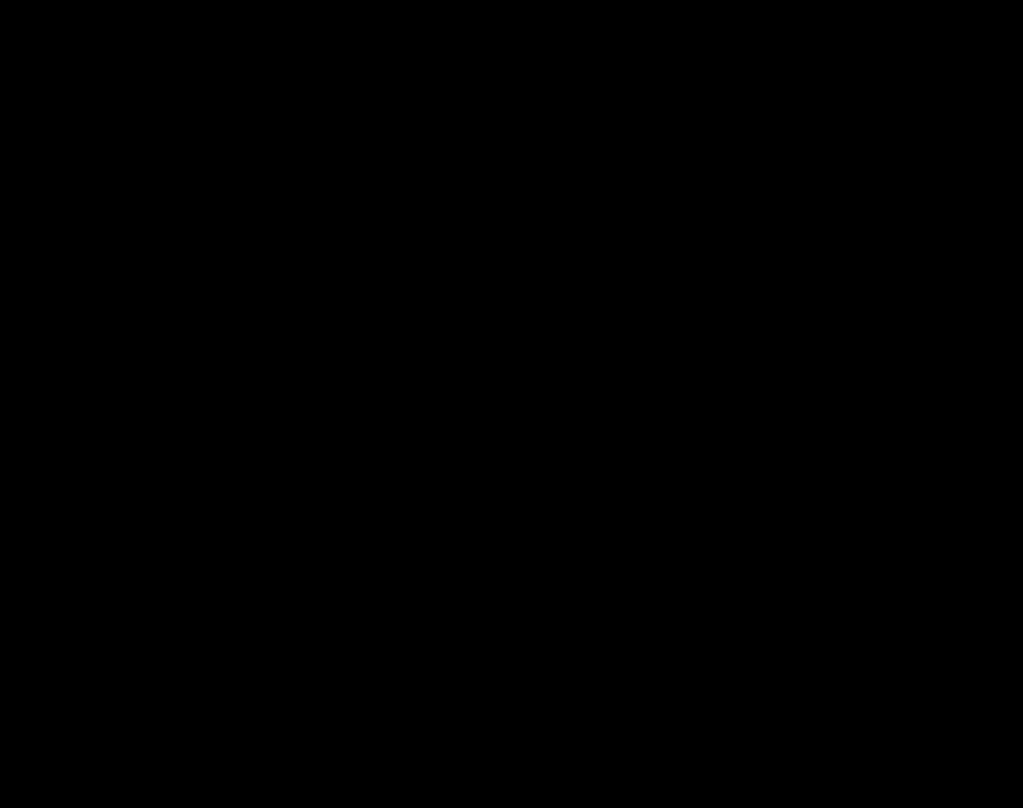
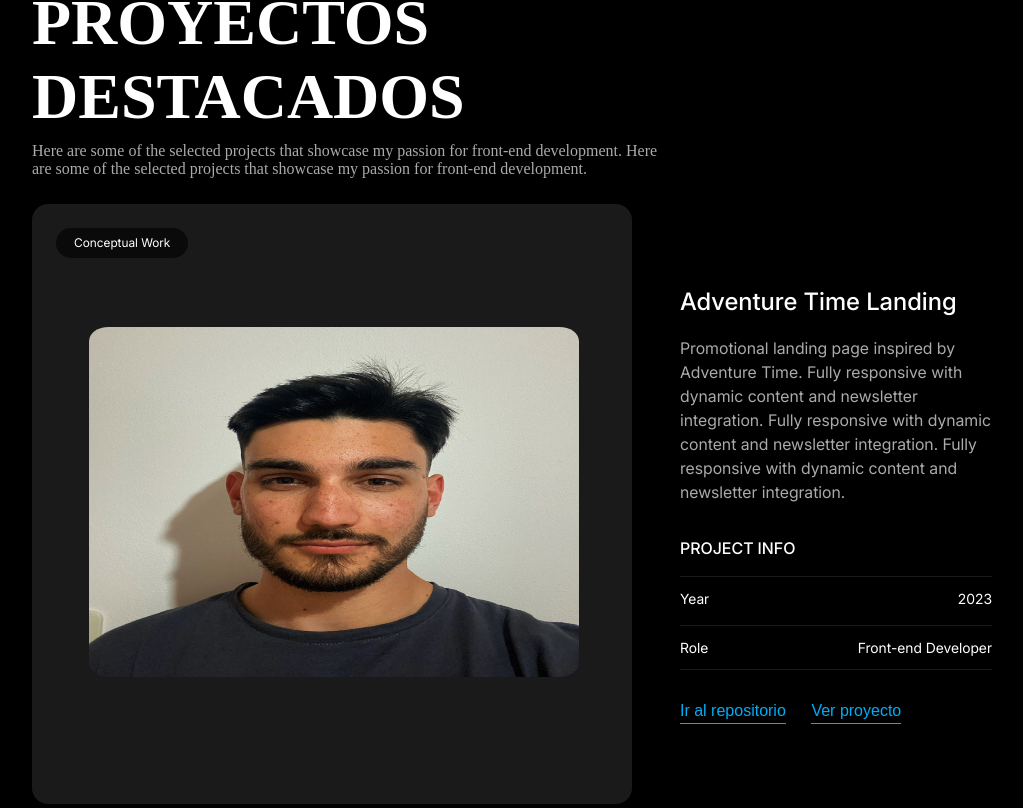
Before and after one commit to FranciscoCrema/Portfolio-V2, a Next.js app: page / in a window 1280 px wide. Shown: the part 912-1720 px from the top of the page, without its empty margins (128-1151 px from the left). Before the commit the page ends 868 px from the top, so only its background shows below. Built offline with nearby package versions, Linux system fonts and the light colour scheme.

Commit message:
create work section WIP

```diff
--- a/src/app/page.tsx
+++ b/src/app/page.tsx
@@ -1,11 +1,13 @@
 import NavBar from "@/components/layouts/Navbar";
 import Hero from "@/components/sections/Hero";
+import Work from "@/components/sections/Work";
 
 export default function Home() {
   return (
     <div className="pageContainer">
       <NavBar />
       <Hero />
+      <Work />
     </div>
   );
 }
--- a/src/components/sections/Hero/Hero.module.scss
+++ b/src/components/sections/Hero/Hero.module.scss
@@ -3,8 +3,6 @@
 .heroWrapper {
   width: auto;
   height: auto;
-  padding: 30px 0 80px 0;
-  margin: 0 12vh 0 12vh;
 
   .heroContent {
     width: 100%;
--- /dev/null
+++ b/src/components/sections/Work/Work.module.scss
@@ -0,0 +1,169 @@
+@use "@/styles/variables" as *;
+@use "@/styles/typography" as t;
+
+.workWrapper {
+  width: auto;
+  height: auto;
+  color: white;
+  display: flex;
+  flex-direction: column;
+
+  // Header
+  .workHeader {
+    width: 100%;
+    height: 138px;
+    margin-bottom: 80px;
+
+    .workTitle {
+      width: 60vw;
+      text-transform: uppercase;
+      font-size: clamp(2rem, 5vw, 4rem);
+      margin-bottom: 8px;
+      color: $color-text;
+    }
+
+    .workDescription {
+      width: 50vw;
+      font-size: 16px;
+      color: $color-description;
+    }
+  }
+
+  // Projects
+  .workItemsWrapper {
+    width: 100%;
+    height: auto;
+    display: flex;
+    flex-direction: column;
+    gap: 4vh;
+
+    // Item image
+    .workItem {
+      width: 100%;
+      height: auto;
+      display: flex;
+      align-items: center;
+      gap: 48px;
+
+      .containerImage {
+        background-color: #1a1a1a;
+        width: 600px;
+        height: 600px;
+        display: flex;
+        flex-direction: column;
+        justify-content: center;
+        padding: 126px 57px;
+        position: relative;
+        border-radius: 2vh;
+
+        .workCategory {
+          position: absolute;
+          width: auto;
+          height: auto;
+          top: 3vh;
+          left: 3vh;
+          background: #0a0a0a;
+          border-radius: 4vh;
+          padding: 1% 3%;
+          @include t.inter-regular(12px);
+        }
+
+        .imageWrapper {
+          width: 100%;
+          height: auto;
+          background: unset;
+
+          .image {
+            width: 490px;
+            height: 350px;
+            border-radius: 4%;
+          }
+        }
+      }
+
+      // Content of the item
+      .workItemContent {
+        width: 100%;
+        height: 100%;
+        display: flex;
+        flex-direction: column;
+        gap: 32px;
+
+        .workSubTitle {
+          @include t.inter-medium(24px);
+          margin-bottom: 16px;
+        }
+
+        .workDescription {
+          @include t.inter-regular(16px);
+          color: $color-description;
+        }
+
+        .workItemInfo {
+          display: flex;
+          flex-direction: column;
+          gap: 16px;
+
+          .workInfo {
+            text-transform: uppercase;
+            @include t.inter-medium(16px);
+          }
+
+          .workMetaRow {
+            width: 100%;
+            display: flex;
+            justify-content: space-between;
+            @include t.inter-regular(14px);
+            position: relative;
+            padding-top: 12px;
+
+            &:not(:first-child)::before {
+              content: "";
+              position: absolute;
+              top: 0;
+              width: 100%;
+              height: 1px;
+              background-color: rgba(255, 255, 255, 0.1);
+            }
+
+            &:last-child::after {
+              content: "";
+              position: absolute;
+              bottom: 0;
+              width: 100%;
+              height: 1px;
+              background-color: rgba(255, 255, 255, 0.1);
+            }
+
+            &:last-child {
+              padding-bottom: 12px;
+            }
+          }
+        }
+
+        .buttonWrapper {
+          width: 100%;
+          display: flex;
+          justify-content: flex-start;
+          gap: 2vw;
+
+          .button {
+            background: unset;
+            border: unset;
+            color: $hover-button-text;
+            font-size: 16px;
+            border-bottom: 1px solid $hover-button-text;
+            padding-bottom: 1%;
+            cursor: pointer;
+            transition: all 0.2s ease-in-out;
+
+            &:hover {
+              color: $color-text;
+              border-bottom: 1px solid $color-text;
+            }
+          }
+        }
+      }
+    }
+  }
+}
--- /dev/null
+++ b/src/components/sections/Work/index.tsx
@@ -0,0 +1,53 @@
+import style from "./Work.module.scss";
+import { workSection } from "@/content/work";
+
+export default function Work() {
+  return (
+    <section className={style.workWrapper}>
+      <div className={style.workHeader}>
+        <h1 className={style.workTitle}>{workSection.header.title}</h1>
+        <p className={style.workDescription}>
+          {workSection.header.description}
+        </p>
+      </div>
+
+      <div className={style.workItemsWrapper}>
+        {workSection.items.map((item) => (
+          <div className={style.workItem}>
+            <div className={style.containerImage}>
+              <h3 className={style.workCategory}>{item.category}</h3>
+              <div className={style.imageWrapper}>
+                <img src={item.image} alt={item.alt} className={style.image} />
+              </div>
+            </div>
+
+            <div className={style.workItemContent}>
+              <div className={style.workItemHeader}>
+                <h3 className={style.workSubTitle}>{item.title}</h3>
+                <p className={style.workDescription}>{item.description}</p>
+              </div>
+
+              <div className={style.workItemInfo}>
+                <h3 className={style.workInfo}>{item.info}</h3>
+                <p className={style.workMetaRow}>
+                  <span>Year</span>
+                  <span>{item.year}</span>
+                </p>
+
+                <p className={style.workMetaRow}>
+                  <span>Role</span>
+                  <span>{item.role}</span>
+                </p>
+              </div>
+
+              <div className={style.buttonWrapper}>
+                <button className={style.button}>Ir al repositorio</button>
+                <button className={style.button}>Ver proyecto</button>
+              </div>
+            </div>
+          </div>
+        ))}
+      </div>
+    </section>
+  );
+}
--- /dev/null
+++ b/src/content/work.ts
@@ -0,0 +1,44 @@
+import { IWorkSection } from "@/interfaces/IWork";
+
+export const workSection: IWorkSection = {
+  header: {
+    title: "Proyectos destacados",
+    description:
+      "Here are some of the selected projects that showcase my passion for front-end development. Here are some of the selected projects that showcase my passion for front-end development.",
+  },
+  items: [
+    {
+      title: "Adventure Time Landing",
+      description:
+        "Promotional landing page inspired by Adventure Time. Fully responsive with dynamic content and newsletter integration. Fully responsive with dynamic content and newsletter integration. Fully responsive with dynamic content and newsletter integration.",
+      image: "/image/foto-perfil.jpeg",
+      alt: "Image",
+      info: "Project Info",
+      category: "Conceptual Work",
+      year: "2023",
+      role: "Front-end Developer",
+    },
+    {
+      title: "E-commerce UI Concept",
+      description:
+        "Modern e-commerce interface focused on usability and performance, featuring product filtering and clean UX.",
+      image: "/image/foto-perfil.jpeg",
+      alt: "Image",
+      info: "Project Info",
+      category: "UI Concept",
+      year: "2024",
+      role: "Front-end Developer",
+    },
+    {
+      title: "Fitness App Dashboard",
+      description:
+        "Interactive dashboard for a fitness platform, allowing users to track workouts, monitor progress, and manage personalized training plans.",
+      image: "/image/foto-perfil.jpeg",
+      alt: "Fitness dashboard preview",
+      info: "Project Details",
+      category: "Web Application",
+      year: "2023",
+      role: "UI / Front-end Developer",
+    },
+  ],
+};
--- /dev/null
+++ b/src/interfaces/IWork.ts
@@ -0,0 +1,18 @@
+export interface IWorkItem {
+  title: string;
+  description: string;
+  image: string;
+  alt: string;
+  info: string;
+  category: string;
+  year: string;
+  role: string;
+}
+
+export interface IWorkSection {
+  header: {
+    title: string;
+    description: string;
+  };
+  items: IWorkItem[];
+}
--- a/src/styles/globals.scss
+++ b/src/styles/globals.scss
@@ -13,3 +13,9 @@
   padding: 0 5vw 0 5vw;
   margin-top: 2vh;
 }
+
+// Global styles for sections
+section {
+  padding: 30px 0 80px 0;
+  margin: 0 12vh 0 12vh;
+}
```
